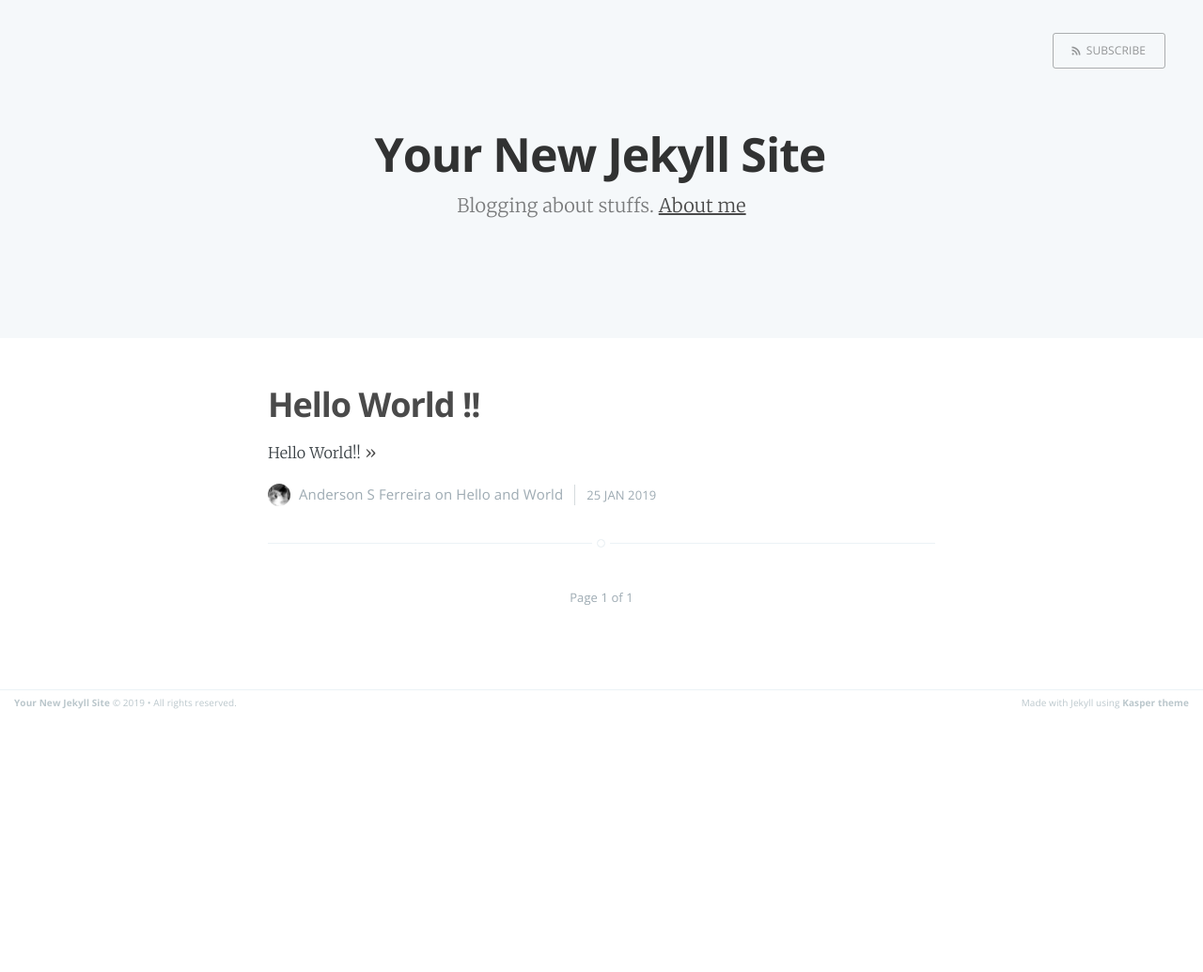
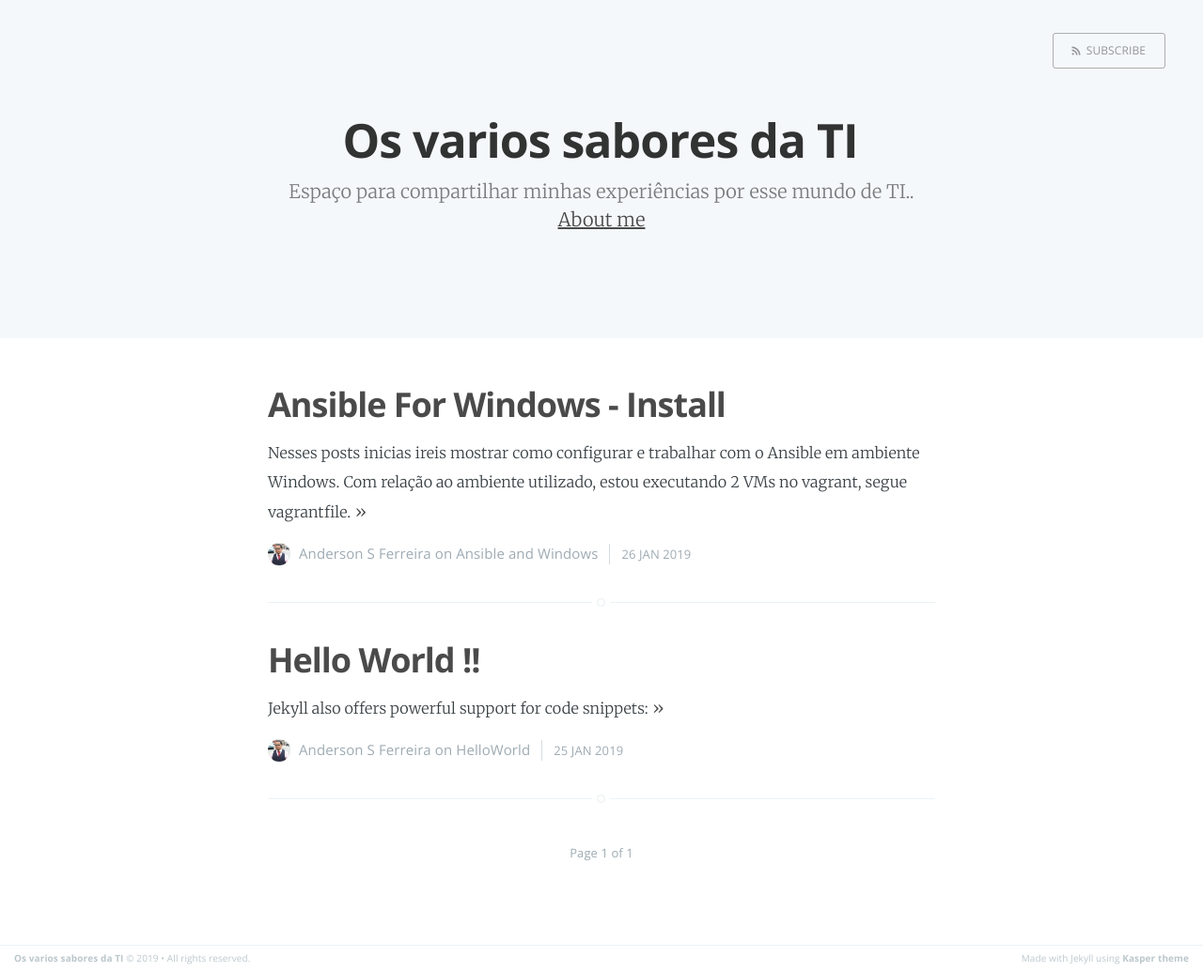
Before and after one commit to asferreir/asferreir.github.io, a Jekyll site: the page built from index.html, in a window 1280 px wide. Shown: the whole page at 94% size. Built offline with Jekyll 4.4.1, drawn with Linux system fonts in a browser that asks for light colours; the list of posts is cut into pages by our own code; before the commit the page ends 900 px from its top, so only the background shows below that.

Commit message:
Post 26012019

```diff
--- a/_config.yml
+++ b/_config.yml
@@ -1,6 +1,6 @@
-name: Your New Jekyll Site
-description: Blogging about stuffs
-meta_description: "Your New Jekyll Site, Blogging about stuffs"
+name: Os varios sabores da TI
+description: Espaço para compartilhar minhas experiências por esse mundo de TI.
+meta_description: "Os varios sabores da TI, Espaço para compartilhar minhas experiências por esse mundo de TI."
 
 markdown: kramdown
 highlighter: rouge
--- a/_posts/2019-01-25-hello-world.markdown
+++ b/_posts/2019-01-25-hello-world.markdown
@@ -2,10 +2,8 @@
 layout: post
 title:  "Hello World !!"
 date:   2019-01-25 12:00
-categories: Hello World
+categories: HelloWorld
 ---
-
-Hello World!!
 
 Jekyll also offers powerful support for code snippets:
 
--- /dev/null
+++ b/_posts/2019-01-26-ansible-windows.markdown
@@ -0,0 +1,62 @@
+---
+layout: post
+title:  "Ansible For Windows - Install"
+date:   2019-01-26 22:55
+categories: [Ansible, Windows]
+---
+
+Nesses posts inicias ireis mostrar como configurar e trabalhar com o Ansible em ambiente Windows.
+Com relação ao ambiente utilizado, estou executando 2 VMs no vagrant, segue vagrantfile.
+
+{% highlight ruby %}
+
+Vagrant.configure("2") do |config|
+    config.vm.define "control" do |ctl|
+        ctl.vm.box = "geerlingguy/centos7"
+        ctl.vm.hostname = "ansible"
+        ctl.vm.network "private_network", ip: "192.168.57.2"
+        ctl.vm.provider "virtualbox" do |vb|
+            vb.memory = 1024
+        end
+    end
+    config.vm.define "webserver01" do |web01|
+        web01.vm.box = "jptoto/Windows2012R2"
+        web01.vm.hostname = "webserver01"
+        web01.vm.network "private_network", ip: "192.168.57.4"
+        web01.vm.provider "virtualbox" do |vb|
+            vb.memory = 1024
+            vb.cpus = 2
+        end
+    end
+
+end
+{% endhighlight %}
+
+Não vou entrar em detalhes a respeito do funcionamento do Vagrant.
+Apos subir o ambiente, proximo passo é instalar o pacotes de suporte.
+
+{% highlight ruby %}
+  pip install markupsafe
+  pip install xmltodict
+  pip install pywinrm
+{% endhighlight %}
+
+Estou realizando a instalação do Ansible pelo pip mas poderia ser por qualquer outra forma.
+
+{% highlight ruby %}
+  pip install Ansible
+{% endhighlight %}
+
+Para verificar que tudo esta OK, so executar o ansible --version.
+
+{% highlight ruby %}
+  [vagrant@ansible ~]$ ansible --version
+  ansible 2.4.2.0
+    config file = /etc/ansible/ansible.cfg
+    configured module search path = [u'/home/vagrant/.ansible/plugins/modules', u'/usr/share/ansible/plugins/modules']
+    ansible python module location = /usr/lib/python2.7/site-packages/ansible
+    executable location = /usr/bin/ansible
+    python version = 2.7.5 (default, Oct 30 2018, 23:45:53) [GCC 4.8.5 20150623 (Red Hat 4.8.5-36)]
+{% endhighlight %}
+
+Com isso ja temos Ansible instalado e pronto para "brincar".
```
Also changed, not shown: about.md (+3 -1 lines), assets/images/profile.png.
